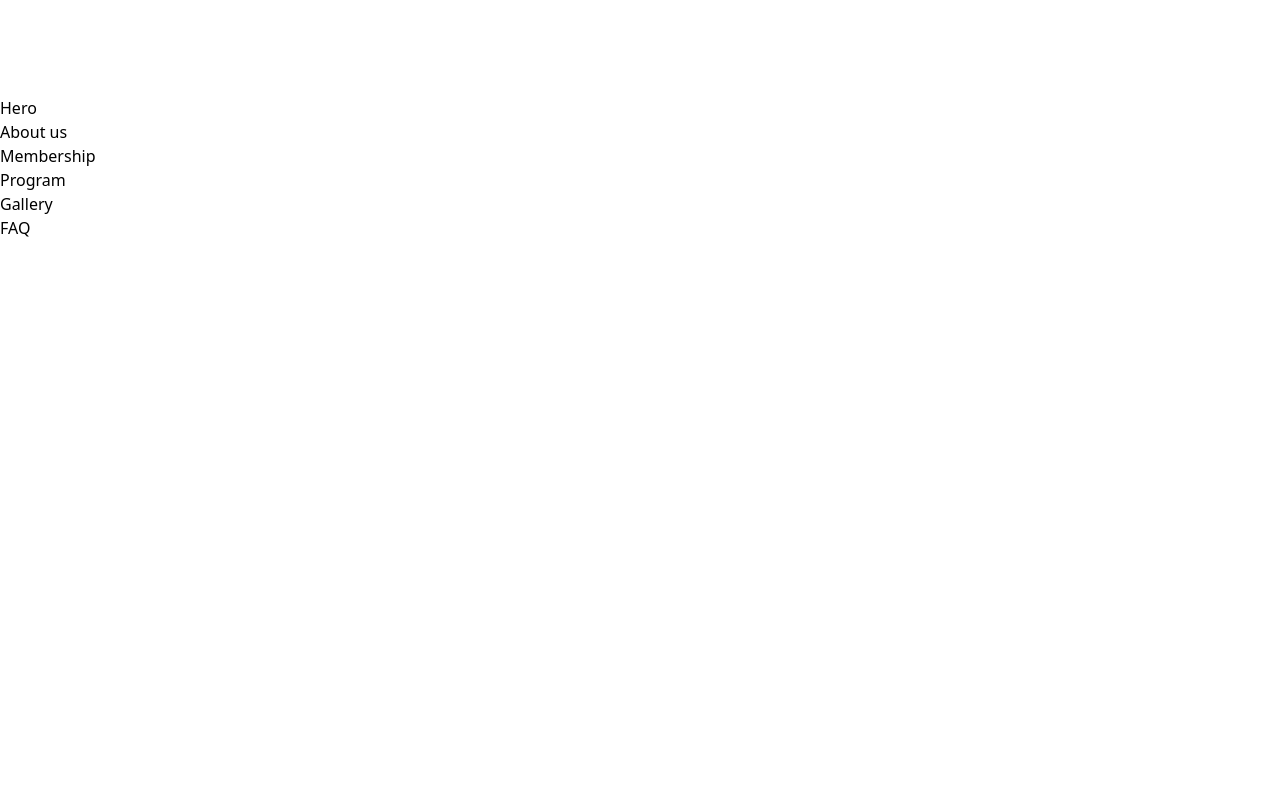
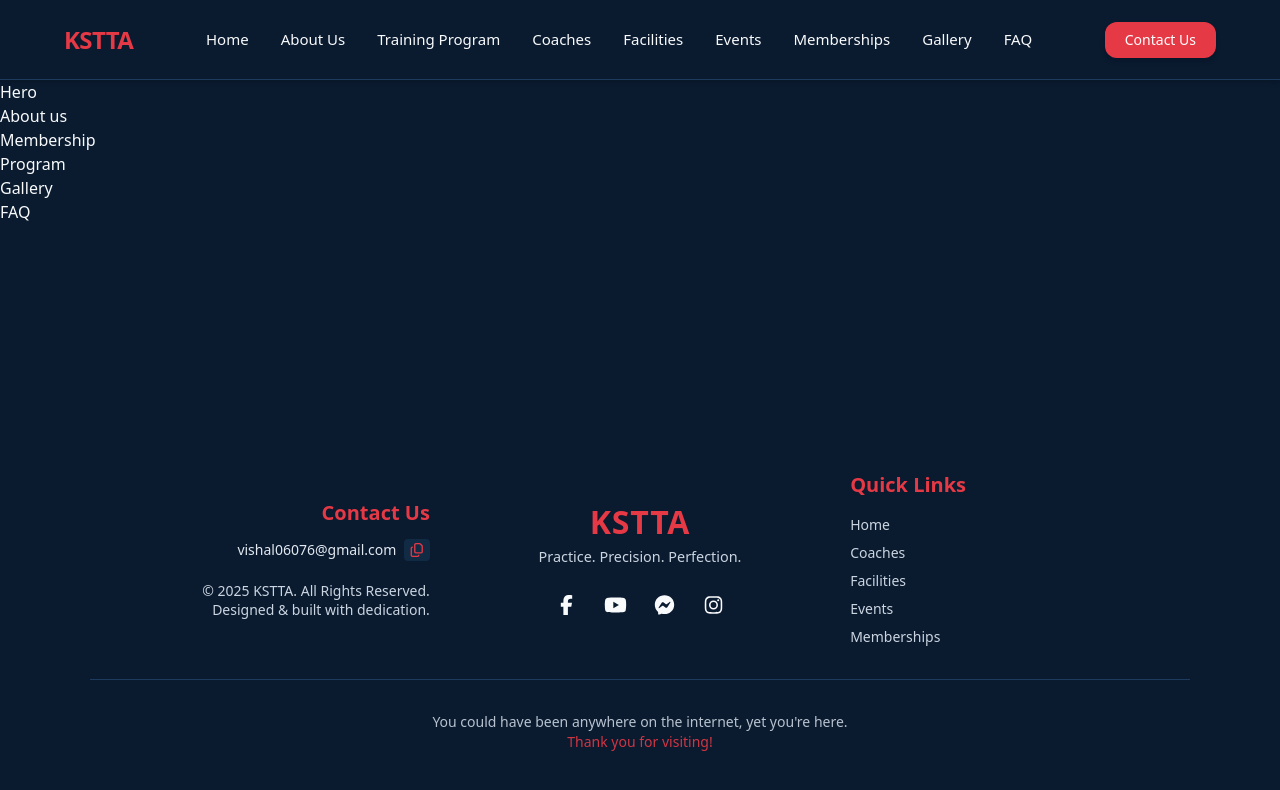
Before and after one commit to Vis-halV/ksttca, a React (Vite) app in the folder ksttca/: page / in a window 1280 px wide. Shown: the top 790 px of the page. Built offline with nearby package versions, Linux system fonts and the light colour scheme.

Commit message:
feat: added layout to the page

```diff
--- a/ksttca/package.json
+++ b/ksttca/package.json
@@ -10,9 +10,14 @@
     "preview": "vite preview"
   },
   "dependencies": {
+    "@fortawesome/fontawesome-svg-core": "^7.1.0",
+    "@fortawesome/free-brands-svg-icons": "^7.1.0",
+    "@fortawesome/free-regular-svg-icons": "^7.1.0",
+    "@fortawesome/react-fontawesome": "^3.1.0",
     "@tailwindcss/vite": "^4.1.16",
     "react": "^19.1.1",
     "react-dom": "^19.1.1",
+    "react-router-dom": "^7.9.5",
     "tailwindcss": "^4.1.16"
   },
   "devDependencies": {
--- a/ksttca/src/layout/Footer.jsx
+++ b/ksttca/src/layout/Footer.jsx
@@ -1,9 +1,120 @@
+import { useState } from "react";
+import { FontAwesomeIcon } from "@fortawesome/react-fontawesome";
+import {
+  faFacebookF,
+  faYoutube,
+  faFacebookMessenger,
+  faInstagram,
+} from "@fortawesome/free-brands-svg-icons";
+import { faCopy } from "@fortawesome/free-regular-svg-icons";
+
 function Footer() {
+  const [copied, setCopied] = useState(false);
+  const email = "vishal06076@gmail.com";
+
+  const copyEmail = () => {
+    navigator.clipboard.writeText(email).then(() => {
+      setCopied(true);
+      setTimeout(() => setCopied(false), 800);
+    });
+  };
+
   return (
-    <footer>
+    <footer className="bg-[#0A1A2F] text-[#F8FAFC] px-[7%] py-[3rem] font-inter">
+      {/* 3-column layout */}
+      <div className="grid grid-cols-1 md:grid-cols-3 gap-10 py-8 border-b border-[#1E3A5F]">
+        {/* Contact Column */}
+        <div className="flex flex-col items-center md:items-end justify-center text-center md:text-right">
+          <h3 className="text-xl font-semibold mb-3 text-[#E63946]">
+            Contact Us
+          </h3>
+          <p className="flex items-center justify-center md:justify-end text-sm mb-2">
+            <span className="text-[#E2E8F0]">{email}</span>
+            <FontAwesomeIcon
+              icon={faCopy}
+              className={`ml-2 cursor-pointer p-1 rounded transition-all duration-300 ${
+                copied
+                  ? "bg-[#22C55E] text-white"
+                  : "bg-[#112B45] text-[#E63946] hover:bg-[#E63946] hover:text-[#0A1A2F]"
+              }`}
+              onClick={copyEmail}
+              title="Copy Email"
+            />
+            {copied && (
+              <span className="ml-2 text-[#22C55E] text-xs">Copied!</span>
+            )}
+          </p>
+          <p className="text-[#CBD5E1] mt-3 text-sm leading-snug max-w-[260px]">
+            © 2025 KSTTA. All Rights Reserved. <br />
+            Designed & built with dedication.
+          </p>
+        </div>
 
+        {/* Branding Column */}
+        <div className="text-center flex flex-col items-center justify-center">
+          <h1 className="text-[clamp(2rem,2.5vw,3rem)] font-bold tracking-wide text-[#E63946]">
+            KSTTA
+          </h1>
+          <h2 className="text-[#CBD5E1] text-[clamp(0.9rem,1vw,1.2rem)] mb-6 font-light">
+            Practice. Precision. Perfection.
+          </h2>
+          <div className="flex items-center justify-center space-x-6 text-xl">
+            {[
+              { icon: faFacebookF, link: "https://facebook.com" },
+              { icon: faYoutube, link: "https://youtube.com" },
+              { icon: faFacebookMessenger, link: "https://messenger.com" },
+              { icon: faInstagram, link: "https://instagram.com" },
+            ].map((s, i) => (
+              <a
+                key={i}
+                href={s.link}
+                target="_blank"
+                rel="noopener noreferrer"
+                className="hover:text-[#EF5A68] transition-transform transform hover:scale-110"
+              >
+                <FontAwesomeIcon icon={s.icon} />
+              </a>
+            ))}
+          </div>
+        </div>
+
+        {/* Quick Links Column */}
+        <div className="flex flex-col items-center md:items-start justify-center text-center md:text-left">
+          <h3 className="text-xl font-semibold mb-4 text-[#E63946]">
+            Quick Links
+          </h3>
+          <ul className="space-y-2 text-[#CBD5E1] text-sm">
+            {[
+              { name: "Home", href: "#home" },
+              { name: "Coaches", href: "#coach" },
+              { name: "Facilities", href: "#facilities" },
+              { name: "Events", href: "#events" },
+              { name: "Memberships", href: "#membership" },
+            ].map((link) => (
+              <li key={link.name}>
+                <a
+                  href={link.href}
+                  className="hover:text-[#EF5A68] transition-colors duration-200"
+                >
+                  {link.name}
+                </a>
+              </li>
+            ))}
+          </ul>
+        </div>
+      </div>
+
+      {/* Bottom Note */}
+      <div className="mt-8 text-center text-sm text-[#CBD5E1] opacity-90">
+        You could have been anywhere on the internet, yet you're here.
+        <br className="hidden md:block" />
+        <span className="text-[#E63946] font-medium">
+          {" "}
+          Thank you for visiting!
+        </span>
+      </div>
     </footer>
-  )
+  );
 }
 
 export default Footer;
--- a/ksttca/src/layout/Header.jsx
+++ b/ksttca/src/layout/Header.jsx
@@ -1,9 +1,104 @@
+import { useState } from "react";
+
 function Header() {
+  const [menuOpen, setMenuOpen] = useState(false);
+
+  const navItems = [
+    { label: "Home", href: "#home" },
+    { label: "About Us", href: "#about-us" },
+    { label: "Training Program", href: "#tp" },
+    { label: "Coaches", href: "#coach" },
+    { label: "Facilities", href: "#facilities" },
+    { label: "Events", href: "#events" },
+    { label: "Memberships", href: "#membership" },
+    { label: "Gallery", href: "#gallery" },
+    { label: "FAQ", href: "#faq" },
+  ];
+
   return (
-    <header className="flex justify-between items-center h-24 px-[calc(5%)]">
+    <header className="sticky top-0 z-50 flex items-center justify-between h-20 px-8 md:px-16 bg-[#0A1A2F] border-b border-[#1E3A5F] shadow-md transition-all duration-300">
+      {/* Logo */}
+      <div className="flex items-center space-x-2 select-none">
+        <span className="text-2xl font-bold tracking-tight text-[#E63946] hover:text-[#EF5A68] transition-colors duration-300">
+          KSTTA
+        </span>
+      </div>
+
+      {/* Desktop Navigation */}
+      <nav className="hidden lg:block">
+        <ul className="flex items-center space-x-8 text-[15px] font-medium">
+          {navItems.map((item) => (
+            <li key={item.href}>
+              <a
+                href={item.href}
+                className="relative text-[#F8FAFC] hover:text-[#E63946] transition-colors duration-300 after:content-[''] after:absolute after:w-0 after:h-[2px] after:left-0 after:-bottom-1 after:bg-[#E63946] after:transition-all after:duration-300 hover:after:w-full"
+              >
+                {item.label}
+              </a>
+            </li>
+          ))}
+        </ul>
+      </nav>
+
+      {/* Contact Button */}
+      <a
+        href="#contact-us"
+        className="hidden md:inline-flex items-center justify-center rounded-xl bg-[#E63946] text-white text-sm font-medium px-5 py-2 hover:bg-[#EF5A68] active:scale-[0.98] transition-transform duration-200 shadow-md"
+      >
+        Contact Us
+      </a>
+
+      {/* Mobile Menu Button */}
+      <button
+        className="lg:hidden inline-flex flex-col justify-center space-y-1.5 w-8 h-8 focus:outline-none group"
+        onClick={() => setMenuOpen(!menuOpen)}
+      >
+        <span
+          className={`block h-[2px] w-6 bg-[#F8FAFC] rounded transition-all duration-300 ${
+            menuOpen ? "rotate-45 translate-y-[6px]" : ""
+          }`}
+        />
+        <span
+          className={`block h-[2px] w-6 bg-[#F8FAFC] rounded transition-all duration-300 ${
+            menuOpen ? "opacity-0" : ""
+          }`}
+        />
+        <span
+          className={`block h-[2px] w-6 bg-[#F8FAFC] rounded transition-all duration-300 ${
+            menuOpen ? "-rotate-45 -translate-y-[6px]" : ""
+          }`}
+        />
+      </button>
+
+      {/* Mobile Menu */}
+      {menuOpen && (
+        <div className="absolute top-20 left-0 w-full bg-[#0A1A2F] border-t border-[#1E3A5F] shadow-md lg:hidden animate-fadeIn">
+          <ul className="flex flex-col items-center py-4 space-y-4 text-[15px] font-medium">
+            {navItems.map((item) => (
+              <li key={item.href}>
+                <a
+                  href={item.href}
+                  onClick={() => setMenuOpen(false)}
+                  className="block text-[#F8FAFC] hover:text-[#E63946] transition-colors duration-300"
+                >
+                  {item.label}
+                </a>
+              </li>
+            ))}
+            <li>
+              <a
+                href="#contact-us"
+                onClick={() => setMenuOpen(false)}
+                className="inline-flex items-center justify-center rounded-xl bg-[#E63946] text-white text-sm font-medium px-5 py-2 hover:bg-[#EF5A68] transition-colors duration-200 shadow-md"
+              >
+                Contact Us
+              </a>
+            </li>
+          </ul>
+        </div>
+      )}
     </header>
-  )
+  );
 }
 
-
 export default Header;
--- a/ksttca/src/layout/Layout.jsx
+++ b/ksttca/src/layout/Layout.jsx
@@ -1,12 +1,14 @@
 import Header from "./Header";
 import Footer from "./Footer";
 
-export default function Layout({ children }) {
+function Layout({ children }) {
   return (
-    <div className="layout min-h-screen flex flex-col">
+    <div className="layout min-h-screen flex flex-col bg-[#0A1A2F] text-[#F8FAFC]">
       <Header />
       <main className="flex-1">{children}</main>
       <Footer />
     </div>
-  );
+  )
 }
+
+export default Layout;
```
Also changed, not shown: 1 other file (tests, documents, lock files or other folders).
